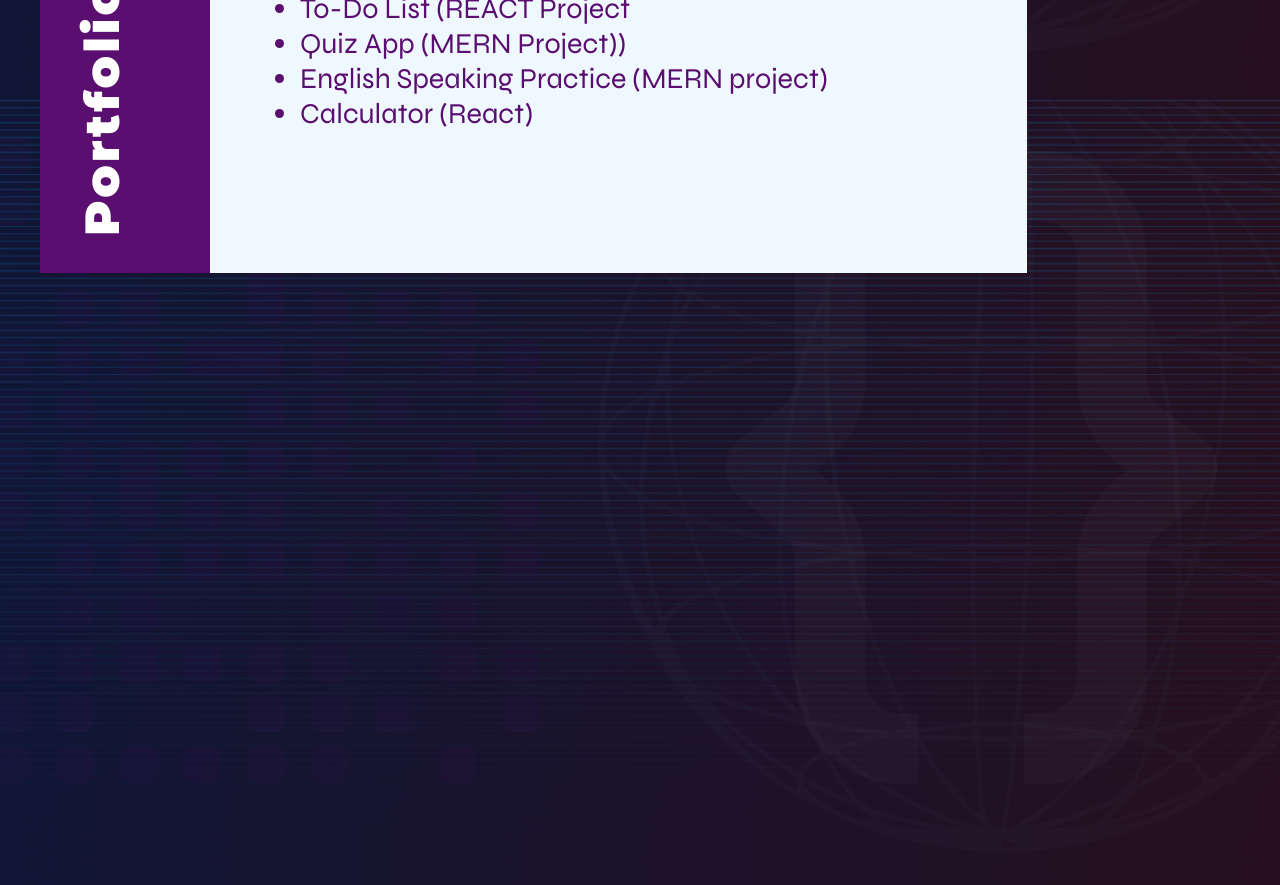
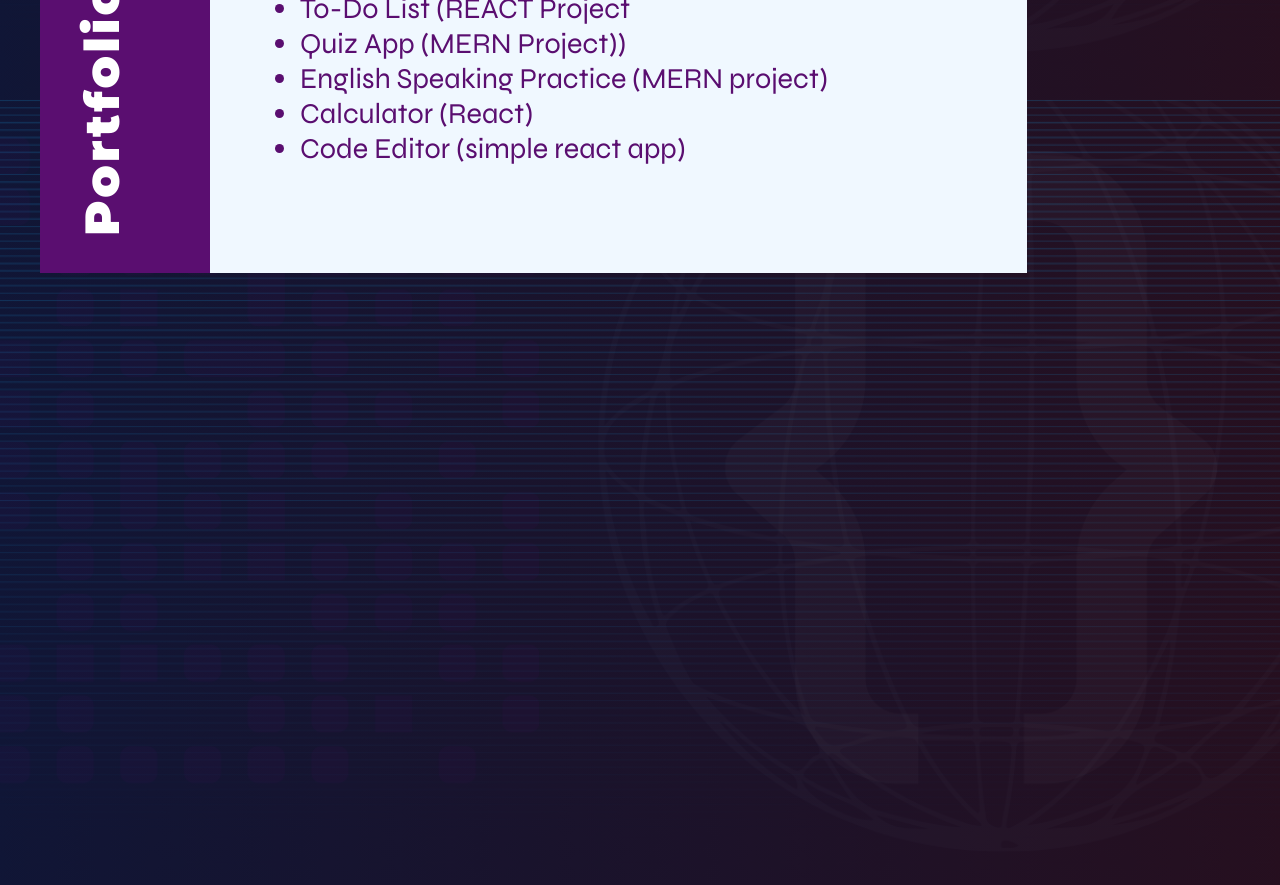
Before and after one commit to mdsoliman64/myportfolio, a React (Create React App) app: page / in a window 1280 px wide. Shown: the part 3100-3985 px from the top of the page. Built offline with nearby package versions, Linux system fonts and the light colour scheme.

Commit message:
add code editor project

```diff
--- a/src/Assets/service-post/Post.js
+++ b/src/Assets/service-post/Post.js
@@ -15,7 +15,10 @@
         title: "Calculator (React)",
         path:"https://mdsoliman64.github.io/calculator/"
     },
-
+   {
+    title:"Code Editor (simple react app)",
+    path:"https://l9svl2.csb.app/"
+   }
 ];
 
 export default Post;
```
